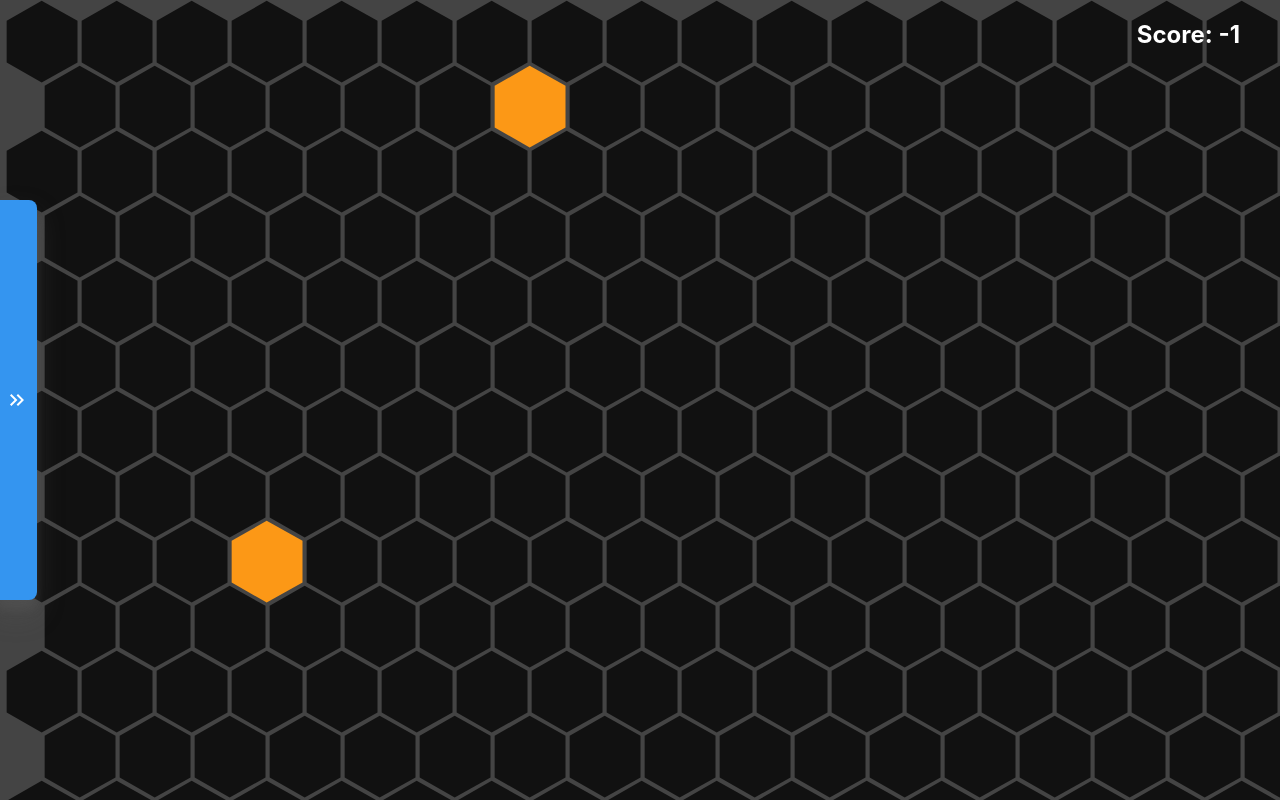
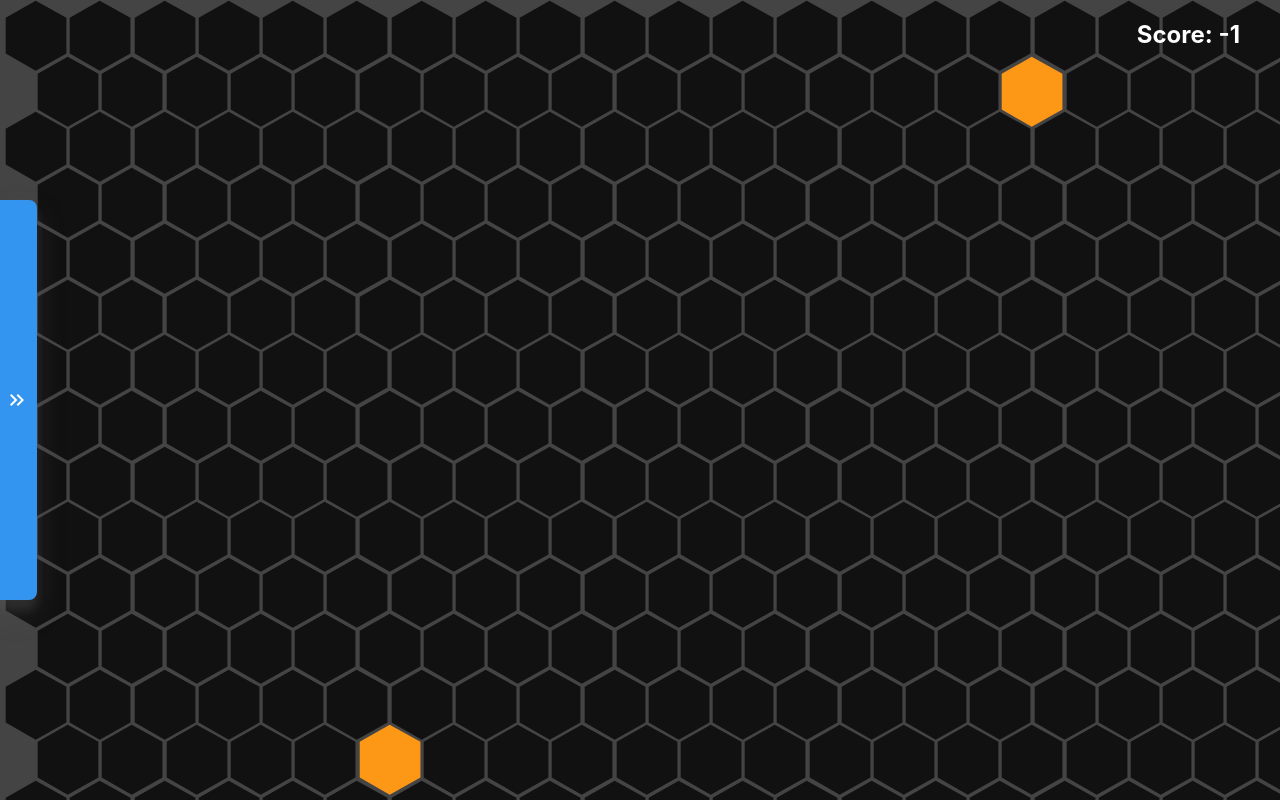
Before and after one commit to PMP56/theaimtrainer, a Next.js app: page /train in a window 1280 px wide. Built offline with nearby package versions, Linux system fonts and the light colour scheme.

Commit message:
All type errors fixed

```diff
--- a/pages/components/toolbox.tsx
+++ b/pages/components/toolbox.tsx
@@ -15,7 +15,7 @@ const ToolBox: NextPage = () => {
 
     const levelChange = (event: {target: HTMLInputElement}) => {
         const value = event.target.value
-        setGridLevel(parseInt(value))
+        setGridLevel(parseFloat(value))
         console.log(value)
         setMultiplier(value)
     }
@@ -24,7 +24,6 @@ const ToolBox: NextPage = () => {
         const value = event.target.value
         setSpawnTime(value)
     }
-
 
 
     const openToolbox = () => {
--- a/pages/contexts/GlobalContext.jsx
+++ /dev/null
@@ -1,52 +0,0 @@
-import { createContext, useContext, useState } from "react";
-
-export const GlobalContext = createContext();
-
-export const GlobalProvider = ({children}) => {
-    const [multiplier, setMultiplier] = useState(1.2);
-    const [difficulty, setDifficulty] = useState(1);
-    const [spawnTime, setSpawnTime] = useState(2000);
-    const [lifeTime, setLifeTime] = useState(2000);
-    const [score, setScore] = useState(0);
-
-    const gridSize = {
-        1: [20, 12],
-        1.1: [22, 13],
-        1.2: [24, 14],
-        1.3: [26, 16],
-        1.4: [28, 17],
-        1.5: [30, 18],
-        1.6: [32, 19],
-        1.7: [34, 21],
-        1.8: [36, 22],
-        1.9: [38, 23],
-        2: [40, 24],
-        2.1: [42, 26],
-        2.2: [44, 27],
-        2.3: [46, 28],
-        2.4: [48, 29],
-        2.5: [49, 31]
-    }
-
-    const [currentHexa, setCurrentHexa] = useState([])
-
-    return (
-        <GlobalContext.Provider value={{
-            multiplier,
-            setMultiplier,
-            gridSize,
-            currentHexa,
-            setCurrentHexa,
-            score,
-            setScore,
-            spawnTime,
-            setSpawnTime,
-            lifeTime,
-            setLifeTime,
-            difficulty,
-            setDifficulty
-        }}>
-            {children}
-        </GlobalContext.Provider>
-    )
-}
--- /dev/null
+++ b/pages/contexts/GlobalContext.tsx
@@ -0,0 +1,93 @@
+import React, { createContext, useContext, useState } from "react";
+
+interface Grid{
+    [key: number]: Array<number>
+}
+
+interface Value{
+    multiplier: number,
+    setMultiplier: Function,
+    gridSize: Grid,
+    currentHexa: Array<any>,
+    setCurrentHexa: Function,
+    score: number,
+    setScore: Function,
+    spawnTime: number,
+    setSpawnTime: Function,
+    lifeTime: number,
+    setLifeTime: Function,
+    difficulty: number,
+    setDifficulty: Function,
+}
+
+const gridSize: {[key: number]: Array<number>} = {
+    1: [20, 12],
+    1.1: [22, 13],
+    1.2: [24, 14],
+    1.3: [26, 16],
+    1.4: [28, 17],
+    1.5: [30, 18],
+    1.6: [32, 19],
+    1.7: [34, 21],
+    1.8: [36, 22],
+    1.9: [38, 23],
+    2: [40, 24],
+    2.1: [42, 26],
+    2.2: [44, 27],
+    2.3: [46, 28],
+    2.4: [48, 29],
+    2.5: [49, 31]
+}
+
+const exampleValue: Value = {
+    multiplier: 1.4,
+    setMultiplier: () => {},
+    gridSize: gridSize,
+    currentHexa: [],
+    setCurrentHexa: () => {},
+    score: 0,
+    setScore: () => {},
+    spawnTime: 2000,
+    setSpawnTime: () => {},
+    lifeTime: 2000,
+    setLifeTime: () => {},
+    difficulty: 1,
+    setDifficulty: () => {},
+}
+
+export const GlobalContext = createContext<Value>(exampleValue);
+
+export const GlobalProvider:React.FC = ({children}) => {
+    const [multiplier, setMultiplier] = useState(1.4);
+    const [difficulty, setDifficulty] = useState(1);
+    const [spawnTime, setSpawnTime] = useState(2000);
+    const [lifeTime, setLifeTime] = useState(2000);
+    const [score, setScore] = useState(0);
+
+    const [currentHexa, setCurrentHexa] = useState([])
+
+
+    const globalValue: Value = {
+        multiplier: multiplier,
+        setMultiplier: setMultiplier,
+        gridSize: gridSize,
+        currentHexa: currentHexa,
+        setCurrentHexa: setCurrentHexa,
+        score: score,
+        setScore: setScore,
+        spawnTime: spawnTime,
+        setSpawnTime: setSpawnTime,
+        lifeTime: lifeTime,
+        setLifeTime: setLifeTime,
+        difficulty: difficulty,
+        setDifficulty: setDifficulty,
+    }
+
+    return (
+        <GlobalContext.Provider value={globalValue}>
+            {children}
+        </GlobalContext.Provider>
+    )
+}
+
+export default GlobalProvider;
--- a/tsconfig.json
+++ b/tsconfig.json
@@ -15,6 +15,6 @@
     "jsx": "preserve",
     "incremental": true
   },
-  "include": ["next-env.d.ts", "**/*.ts", "**/*.tsx", "pages/contexts/GlobalContext.jsx"],
+  "include": ["next-env.d.ts", "**/*.ts", "**/*.tsx", "pages/contexts/GlobalContext.tsx"],
   "exclude": ["node_modules"]
 }
```
Also changed, not shown: pages/components/hexagon.tsx (+7 -0 lines).
